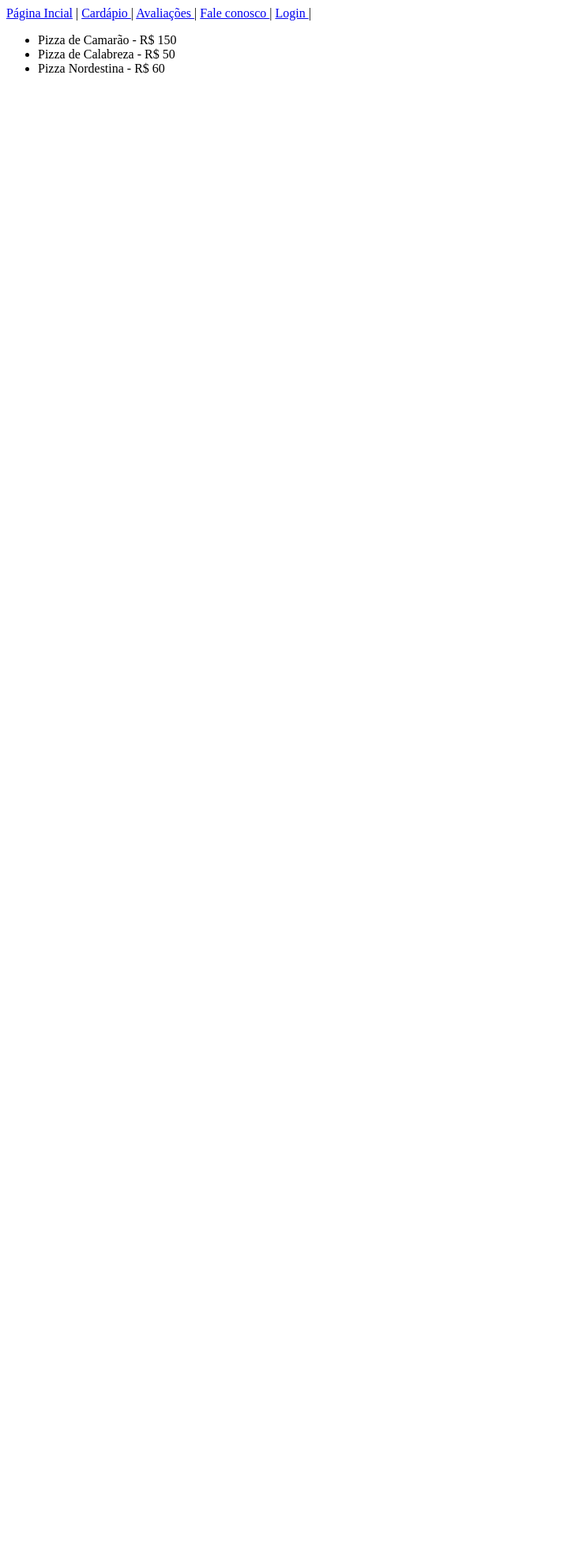
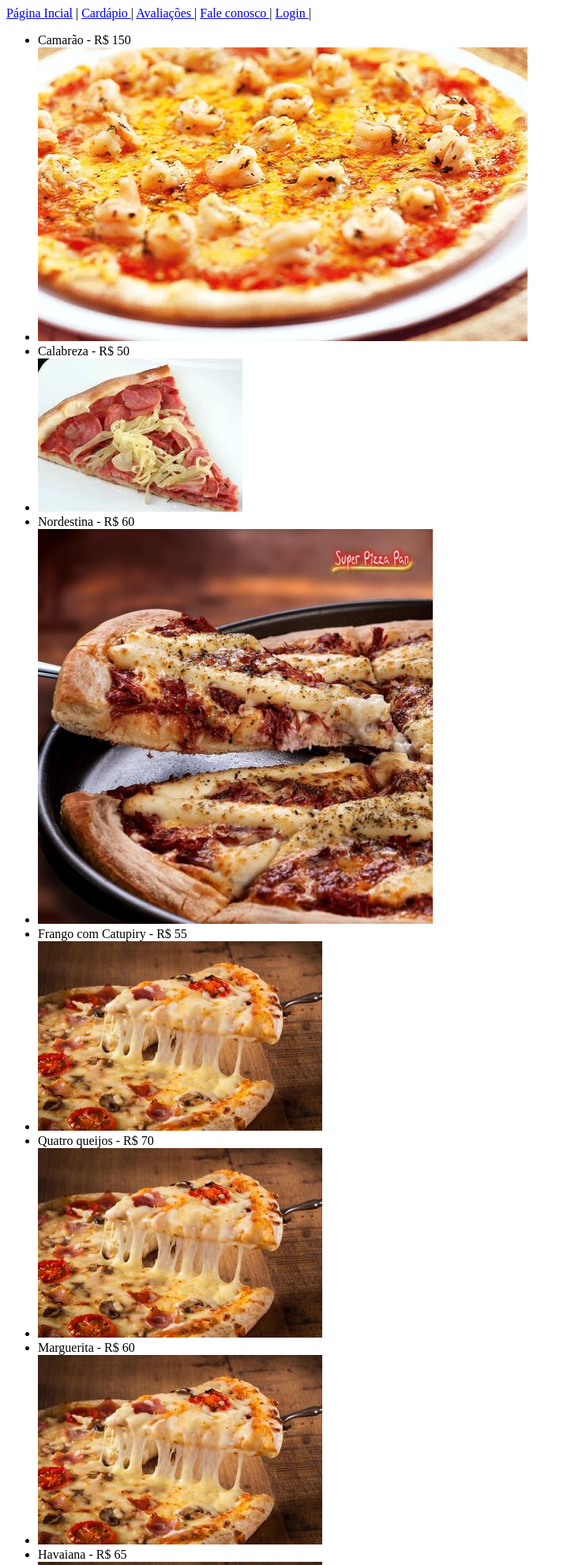
Before and after one commit to marianaakuma/biblioteca, a Flask app: page /cardapio in a window 1280 px wide. Shown: the top 1982 px of the page at 79% size, without its empty margins (0-723 px from the left). Before the commit the page ends 93 px from the top, so only its background shows below. Run offline with Flask 3, Linux system fonts and the light colour scheme.

Commit message:
Exemplo de uso de dicionário e laço de repetição

```diff
--- a/app.py
+++ b/app.py
@@ -8,4 +8,18 @@ def index():
 
 @app.route('/cardapio')
 def cardapio():
-    return render_template('cardapio.html')
+
+    pizzas = [{'sabor': 'Camarão', 'preco': '150', 'imagem': 'camarao.webp'},
+              {'sabor': 'Calabreza', 'preco': '50', 'imagem': 'calabreza.jfif'},
+              {'sabor': 'Nordestina', 'preco': '60', 'imagem': 'nordestina.jpg'},
+              {'sabor': 'Frango com Catupiry', 'preco': '55', 'imagem': 'pizza.jpg'},
+              {'sabor': 'Quatro queijos', 'preco': '70', 'imagem': 'pizza.jpg'},
+              {'sabor': 'Marguerita', 'preco': '60', 'imagem': 'pizza.jpg'},
+              {'sabor': 'Havaiana', 'preco': '65', 'imagem': 'pizza.jpg'},
+              {'sabor': 'Três quejos', 'preco': '45', 'imagem': 'pizza.jpg'},
+              {'sabor': 'Portugesa', 'preco': '60', 'imagem': 'pizza.jpg'},
+              {'sabor': 'Doce de leite', 'preco': '50', 'imagem': 'pizza.jpg'},
+              {'sabor': 'Chocolate', 'preco': '50', 'imagem': 'pizza.jpg'},
+            ]
+
+    return render_template('cardapio.html', pizzas=pizzas)
--- a/templates/cardapio.html
+++ b/templates/cardapio.html
@@ -7,8 +7,9 @@
 
 {% block conteudo %}
     <ul>
-        <li>Pizza de Camarão - R$ 150</li>
-        <li>Pizza de Calabreza - R$ 50</li>
-        <li>Pizza Nordestina - R$ 60</li>
+        {% for p in pizzas %}
+            <li> {{p.sabor}} - R$ {{p.preco}} </li>
+            <li> <img src="{{url_for('static', filename='imgs/'+p.imagem)}}"></li>
+        {% endfor %}
     </ul>
 {% endblock %}
```
Also changed, not shown: static/imgs/calabreza.jfif (added), static/imgs/camarao.webp (added), static/imgs/nordestina.jpg (added), static/imgs/pizza.jpg (added).
